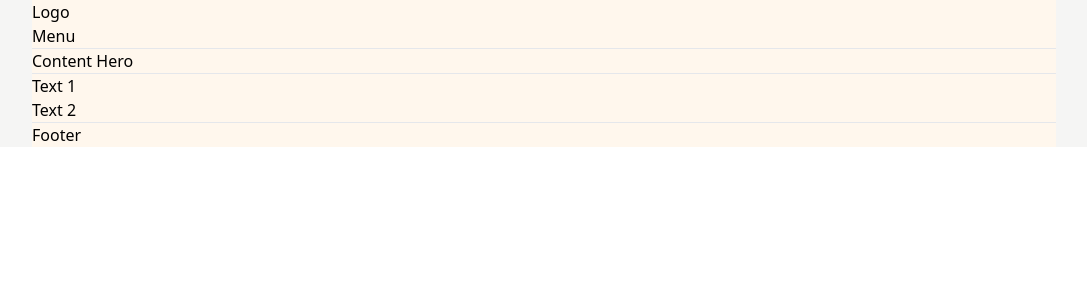
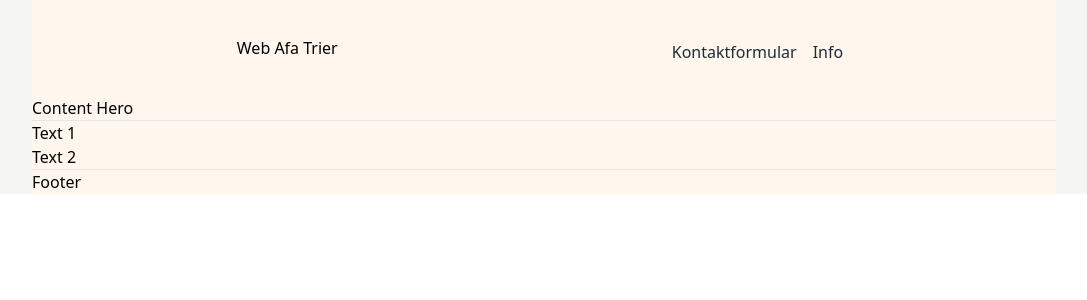
Before and after one commit to dvdptr/website-afa-trier, a Nuxt app: page / in a window 1280 px wide. Shown: the top 300 px of the page, without its empty margins (96-1183 px from the left). Built offline with nearby package versions, Linux system fonts and the light colour scheme.

Commit message:
add header menu

```diff
--- a/components/Header.vue
+++ b/components/Header.vue
@@ -1,12 +1,69 @@
 <template>
-  <div class="border-b">
-    <div>Logo</div>
-    <div>Menu</div>
+  <div id="header" class="">
+    <!-- Header NavBar total -->
+    <div class="mx-auto w-4/5 pb-2 pt-2 md:w-3/5 md:max-w-screen-xl">
+      <nav
+        id="nav"
+        class="flex w-full flex-wrap items-center justify-between py-6"
+      >
+        <!-- NavBar Logo -->
+        <div>
+          <nuxt-link to="/"> Web Afa Trier </nuxt-link>
+        </div>
+        <!-- Header Hamburger Icon -->
+        <div class="block lg:hidden">
+          <button
+            @click="handleClick"
+            class="flex items-center rounded border border-gray-700 px-3 py-2 text-gray-800 hover:border-gray-700 hover:text-gray-700"
+          >
+            <p class="pr-2 text-xs">MENÜ</p>
+            <svg
+              class="h-3 w-3 fill-current"
+              viewBox="0 0 20 20"
+              xmlns="http://www.w3.org/2000/svg"
+            >
+              <title>Menu</title>
+              <path d="M0 3h20v2H0V3zm0 6h20v2H0V9zm0 6h20v2H0v-2z" />
+            </svg>
+          </button>
+        </div>
+        <!-- Responsive -->
+        <div
+          :class="isOpen ? 'block' : 'hidden'"
+          class="w-full flex-grow text-center text-gray-800 md:text-right lg:flex lg:w-auto lg:items-center"
+        >
+          <div class="lg:flex-grow">
+            <nuxt-link
+              class="mt-4 block border-b border-gray-300 px-2 py-2 pb-2 hover:text-gray-900 md:border-none md:pb-0 lg:mt-0 lg:inline-block"
+              to="/videoberatung"
+              >Kontaktformular</nuxt-link
+            >
+
+            <nuxt-link
+              class="mt-4 block border-b border-gray-300 px-2 py-2 pb-2 hover:text-gray-900 md:border-none md:pb-0 lg:mt-0 lg:inline-block"
+              to="/kontakt"
+              >Info</nuxt-link
+            >
+          </div>
+        </div>
+      </nav>
+    </div>
   </div>
 </template>
 
 <script>
 export default {
-  name: "Header",
+  data() {
+    return {
+      isOpen: false,
+    };
+  },
+  methods: {
+    handleClick() {
+      this.isOpen = !this.isOpen;
+    },
+  },
 };
 </script>
+
+<style></style>
```
